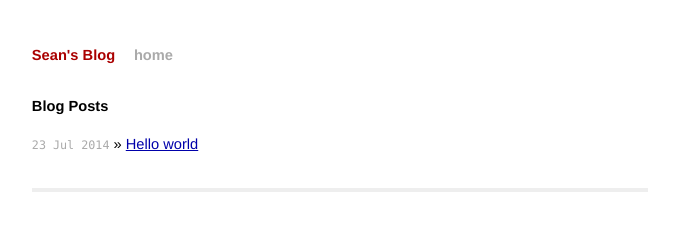
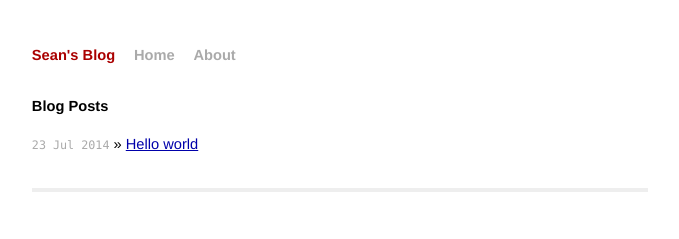
Before and after one commit to coredux/coredux.github.io, a Jekyll site: the page built from index.html, in a window 1280 px wide. Shown: the top 239 px of the page, without its empty margins (300-979 px from the left). Built offline with Jekyll 4.4.1, drawn with Linux system fonts in a browser that asks for light colours; Markdown is read by kramdown in place of the engine named in the settings.

Commit message:
add navigator about

```diff
--- a/_layouts/default.html
+++ b/_layouts/default.html
@@ -19,7 +19,8 @@
 <div class="site">
   <div class="title">
     <a href="/">Sean's Blog</a>
-    <a class="extra" href="/">home</a>
+    <a class="extra" href="/">Home</a>
+	<a class="extra" href="/">About</a>
   </div>
 
   {{ content }}
```
